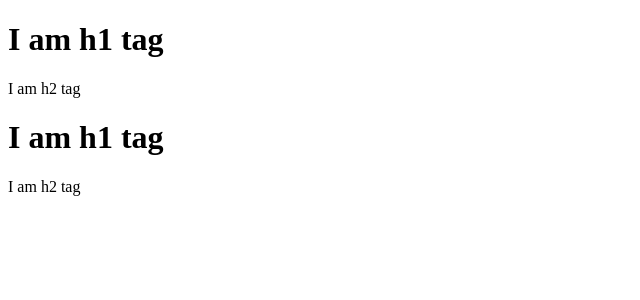
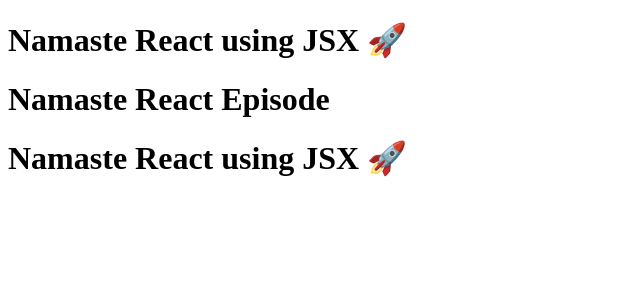
Before and after one commit to Reetika888/namaste-react, a React (Vite) app: page / in a window 1280 px wide. Shown: the top 300 px of the page, without its empty margins (0-640 px from the left). Built offline with nearby package versions, Linux system fonts and the light colour scheme.

Commit message:
Episode 03 Completed

```diff
--- a/App.js
+++ b/App.js
@@ -1,13 +1,27 @@
 import React from "react";
 import ReactDOM  from "react-dom/client";
 
+const Title =  function() {
+    return (
+      <h1 className="heading">Namaste React using JSX 🚀</h1>
+    );
+};
 
-const parent = React.createElement("div",{id:"parent"},[React.createElement("div",{id:"child"},
-[React.createElement("h1",{},"I am h1 tag"),React.createElement("div",{},"I am h2 tag")]),React.createElement("div",{id:"child2"},
-[React.createElement("h1",{},"I am h1 tag"),React.createElement("div",{},"I am h2 tag")])]);
+const title2 = (
+    <h1 className="heading">Namaste React using JSX 🚀</h1>
+)
 
-console.log(parent);
-const heading =  React.createElement("h1",{id: "heading"},"Hello World from React!");
-console.log(heading); //object or react element
-        const root = ReactDOM.createRoot(document.getElementById("root"));
-        root.render(parent);
+// React Functional Component
+// Component Composition
+const HeadingComponent = () => (
+    <div id="container">
+        {
+            title2
+        }
+      <h1 className="heading">Namaste React Episode</h1>
+      <Title />
+    </div>
+);
+
+const root = ReactDOM.createRoot(document.getElementById("root"));
+root.render(<HeadingComponent />);
--- a/index.html
+++ b/index.html
@@ -8,7 +8,9 @@
 </head>
 <body>
 
-    <div id="root"></div>
+    <div id="root">
+        <h1>Not Rendered!</h1>
+    </div>
     <script type="module" src="./App.js"></script>
 
 </body>
--- a/package.json
+++ b/package.json
@@ -4,7 +4,9 @@
   "description": "This is Namaste React By Akshay Saini",
   "main": "App.js",
   "scripts": {
-    "test": "jest"
+    "test": "jest",
+    "start": "parcel index.html",
+    "build": "parcel build index.html"
   },
   "repository": {
     "type": "git",
```
Also changed, not shown: 1 other file (tests, documents, lock files or other folders).
